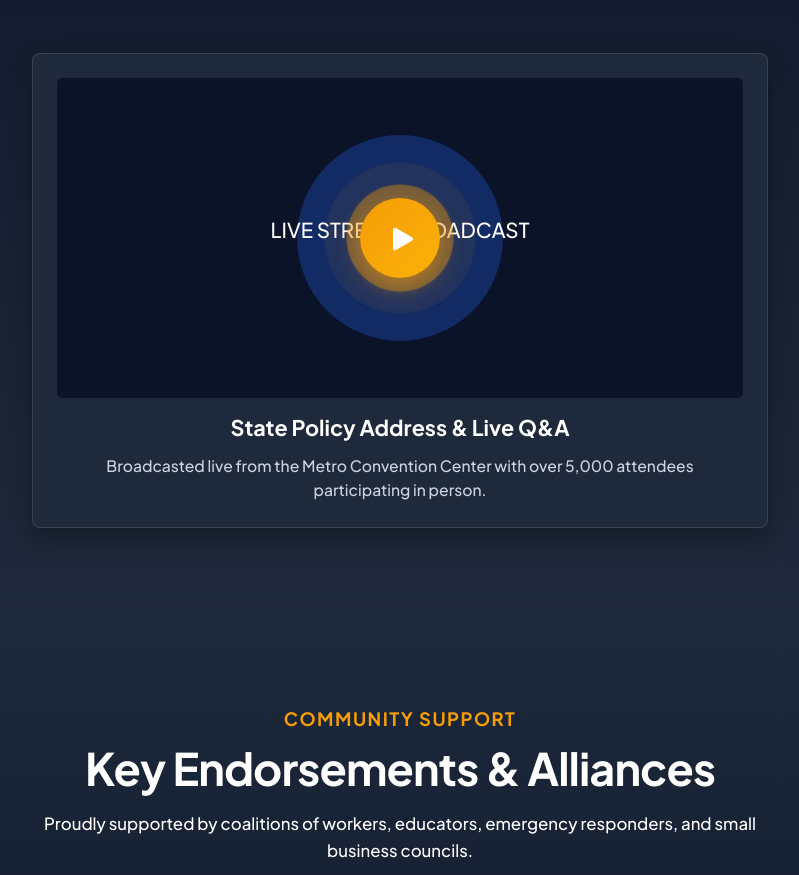
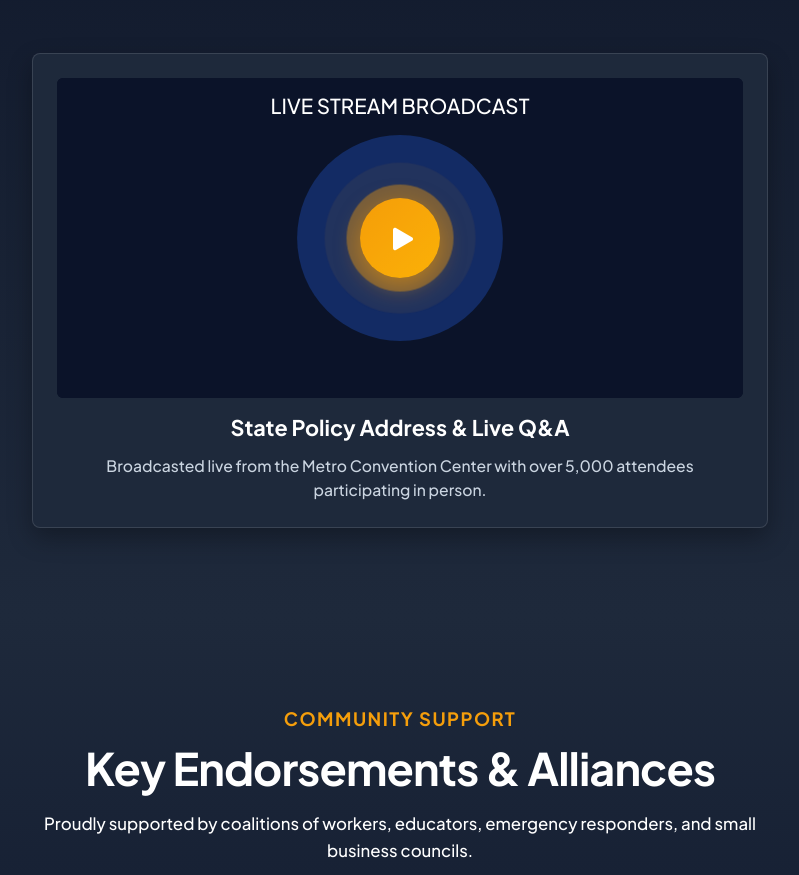
Before and after one commit to empsf173it-tech/Political_Campaign, a plain HTML site: page home-1.html in a window 1280 px wide. Shown: the part 2631-3506 px from the top of the page, without its empty margins (240-1039 px from the left). Drawn offline with nearby package versions, Linux system fonts and the light colour scheme.

Commit message:
Move live stream text above play button

```diff
--- a/home-1.html
+++ b/home-1.html
@@ -241,7 +241,7 @@
                 <svg viewBox="0 0 800 450" preserveAspectRatio="xMidYMid slice" class="w-100 h-100 position-absolute top-0 start-0">
                   <rect width="800" height="450" fill="#0B1329"/>
                   <circle cx="400" cy="225" r="120" fill="#2563EB" opacity="0.3"/>
-                  <text x="400" y="225" font-family="'Plus Jakarta Sans', sans-serif" font-size="24" fill="#FFFFFF" text-anchor="middle">LIVE STREAM BROADCAST</text>
+                  <text x="400" y="80" font-family="'Plus Jakarta Sans', sans-serif" font-size="24" fill="#FFFFFF" text-anchor="middle">LIVE STREAM BROADCAST</text>
                 </svg>
                 <a href="gallery.html" class="btn btn-tertiary-custom position-relative z-1 play-button-circle">
                   <i class="bi bi-play-fill fs-1"></i>
```
Also changed, not shown: index.html (+1 -1 lines).
